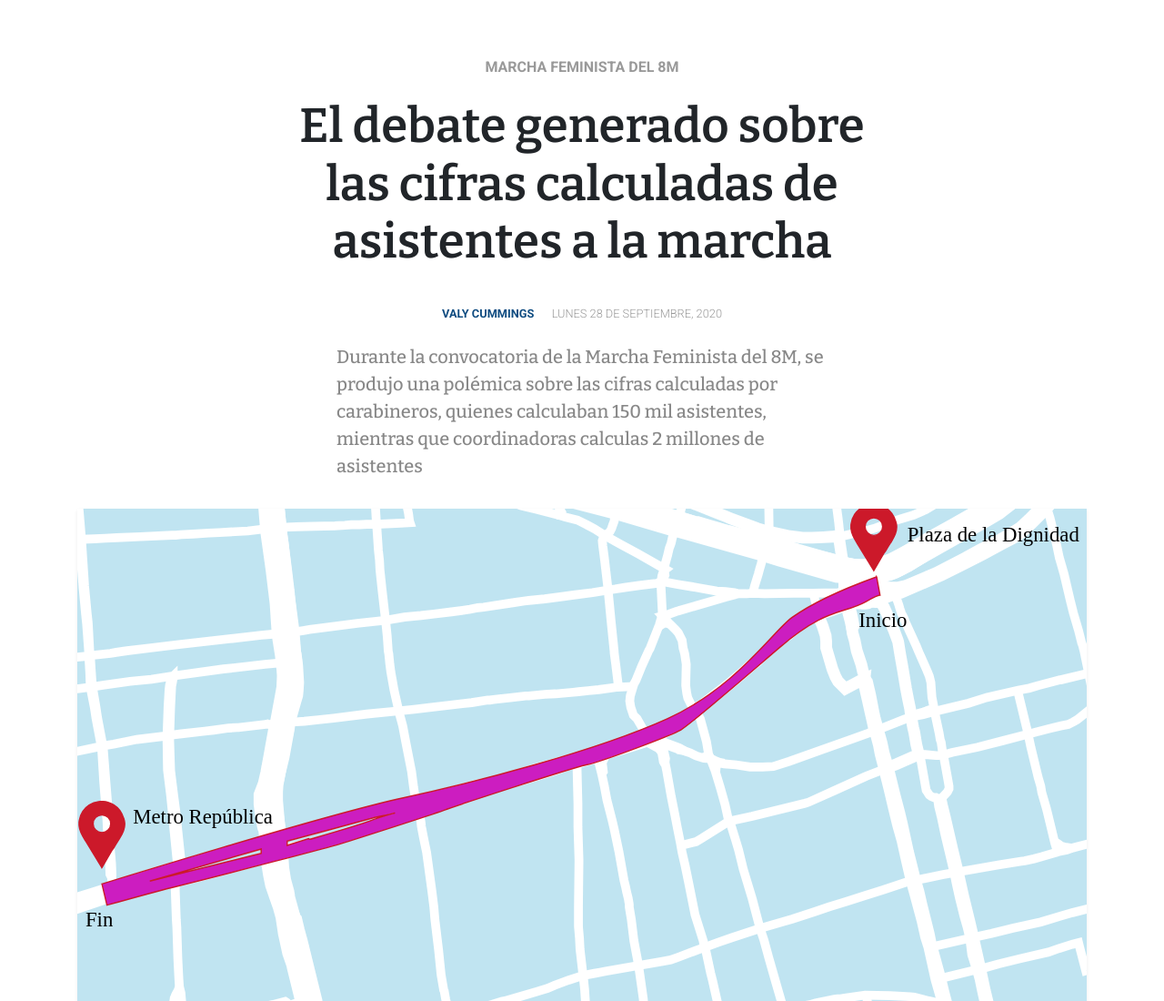
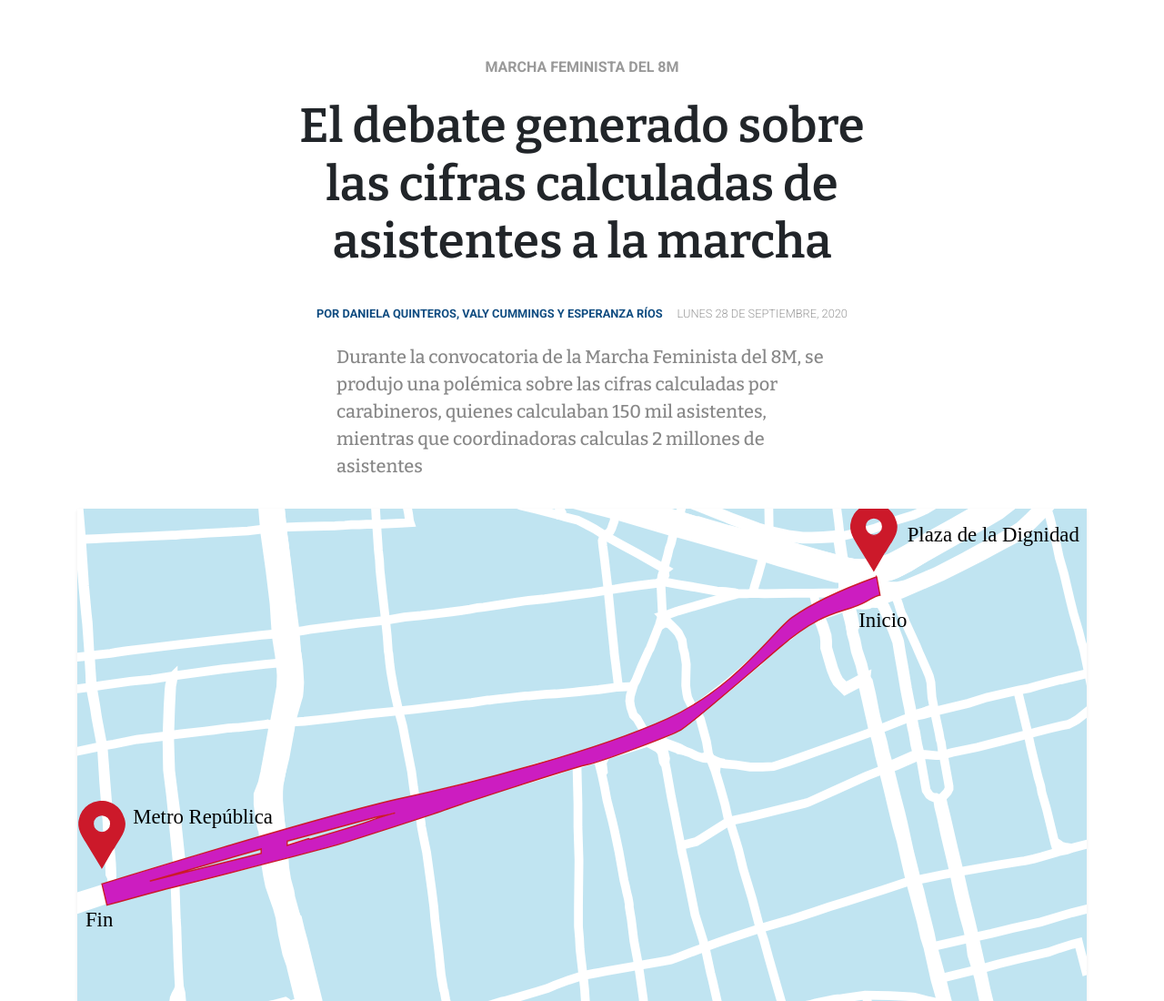
Before and after one commit to esperanzarios/infografiadigital7, a plain HTML site: page index.html in a window 1280 px wide. Shown: the top 1100 px of the page at 91% size. Drawn offline with nearby package versions, Linux system fonts and the light colour scheme.

Commit message:
Update index.html

```diff
--- a/index.html
+++ b/index.html
@@ -60,7 +60,7 @@
                 <div class="col-11 col-sm-10 col-md-8 col-lg-7">
                     <h2 class="text-center pt-3">MARCHA FEMINISTA DEL 8M</h2>
                     <h1 class="text-center py-3">El debate generado sobre las cifras calculadas de asistentes a la marcha</h1>
-                    <h6 class="text-center py-3">Valy Cummings <span class="ml-3 d-none d-lg-inline">Lunes 28 de septiembre, 2020</span></h6>
+                    <h6 class="text-center py-3">Por Daniela Quinteros, Valy Cummings y Esperanza Ríos<span class="ml-3 d-none d-lg-inline">Lunes 28 de septiembre, 2020</span></h6>
                 </div>
                 <div class="col-12 col-sm-10 col-md-8 col-lg-6">
                     <p class="lead">Durante la convocatoria de la Marcha Feminista del 8M, se produjo una polémica sobre las cifras calculadas por carabineros, quienes calculaban 150 mil asistentes, mientras que coordinadoras calculas 2 millones de asistentes</p>
```
